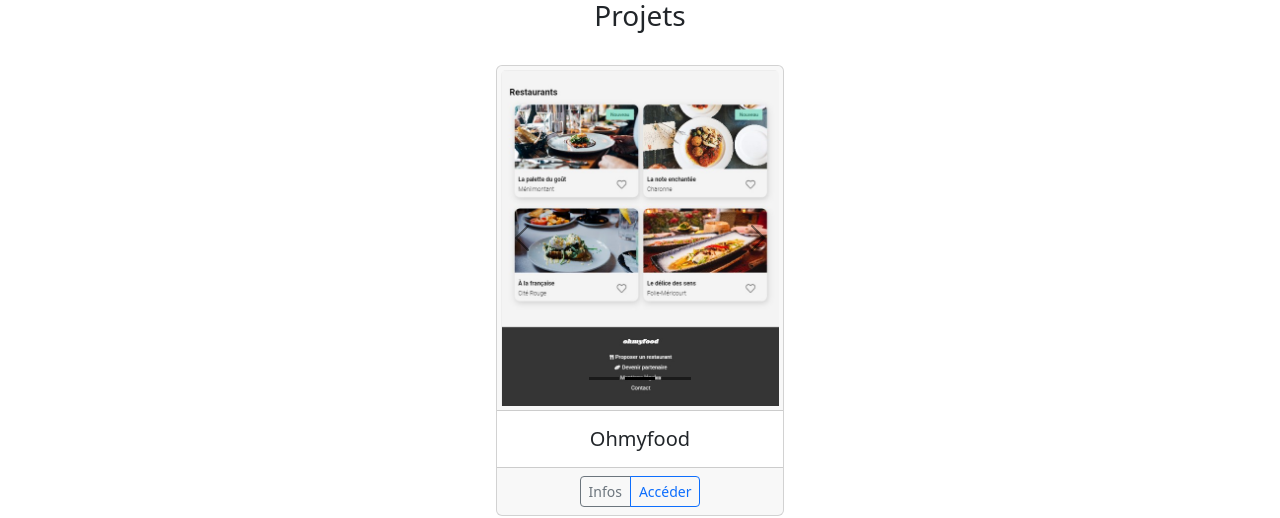
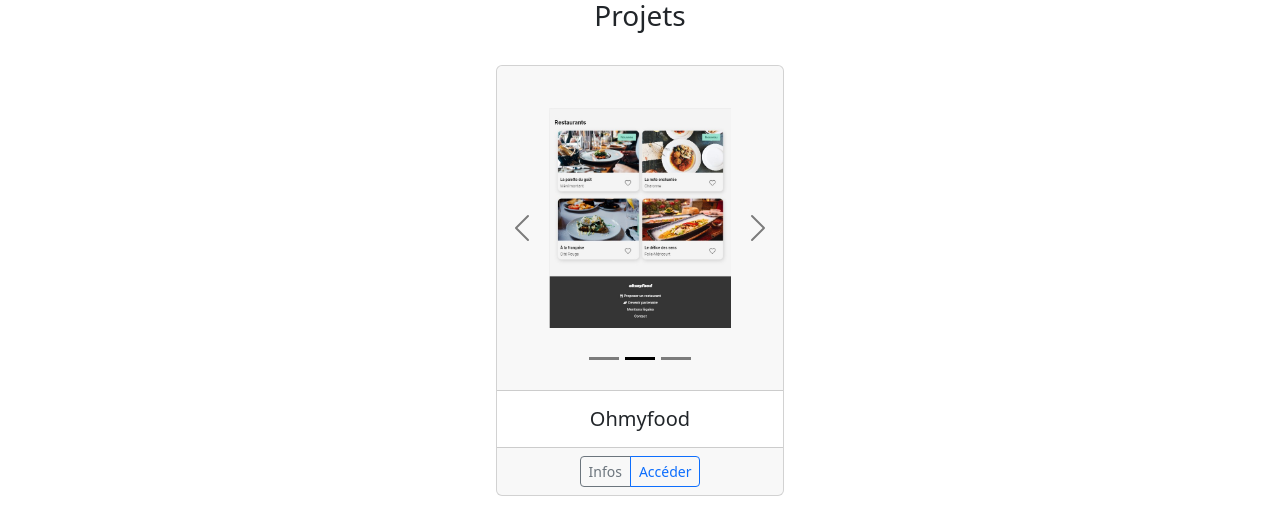
Before and after one commit to timothegonin/portfolio, a React (Create React App) app: page / in a window 1280 px wide. Shown: the part 849-1367 px from the top of the page. Built offline with nearby package versions, Linux system fonts and the light colour scheme.

Commit message:
💄 carousel sizing and padding

```diff
--- a/src/components/ProjectCard.jsx
+++ b/src/components/ProjectCard.jsx
@@ -11,10 +11,11 @@ const ProjectCard = ({ title, image, link }) => {
 			<Card.Header className="p-1">
 				<Carousel fade data-bs-theme="dark">
 					{image.map((img, index) => (
-						<Carousel.Item key={index}>
+						<Carousel.Item key={index} className="px-5 pt-1 pb-4">
 							<Card.Img
 								variant="top"
 								src={require(`../assets/preview/${img}`)}
+								style={{ objectFit: "scale-down", height: "18rem" }}
 							/>
 						</Carousel.Item>
 					))}
```
